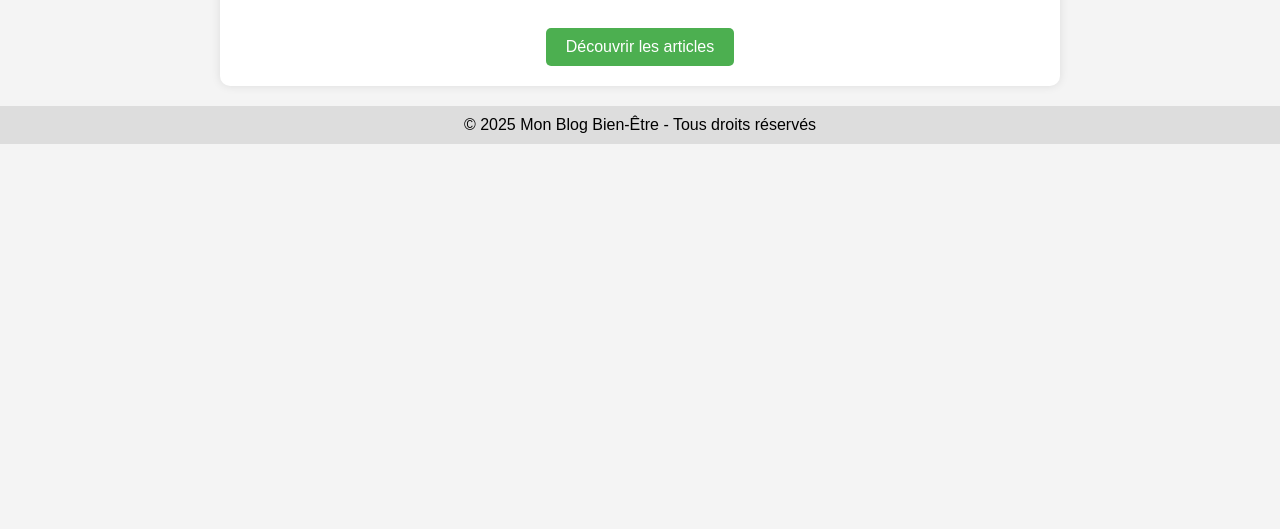
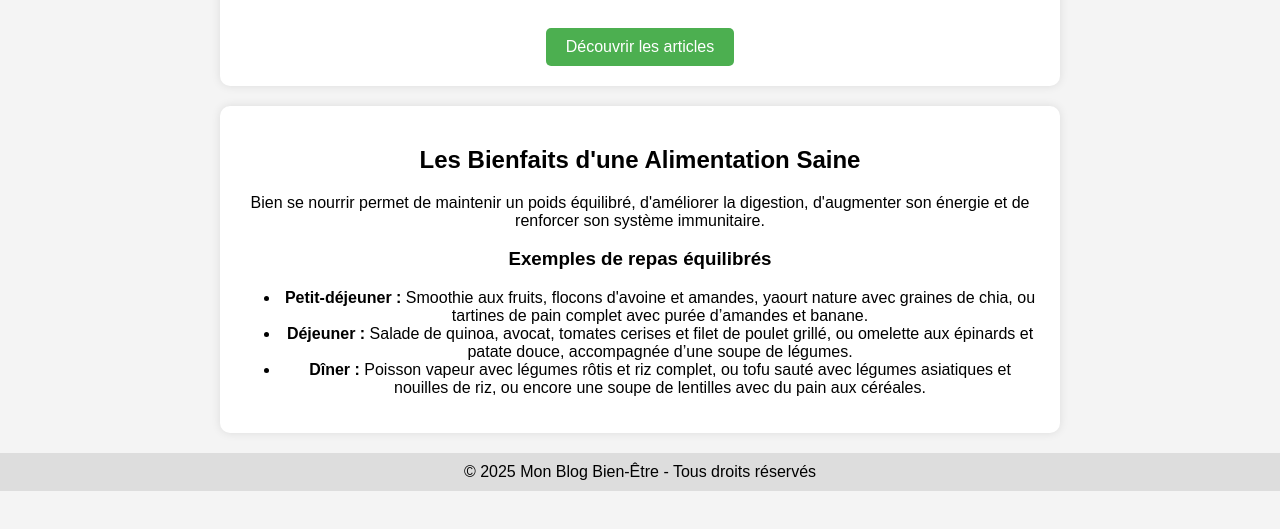
Before and after one commit to HaikoEri/Mon-blog-poid, a plain HTML site: page index.html in a window 1280 px wide. Shown: the part 227-756 px from the top of the page. Drawn offline with Linux system fonts and the light colour scheme.

Commit message:
Add files via upload

```diff
--- a/index.html
+++ b/index.html
@@ -52,6 +52,16 @@
         <p>Découvrez des méthodes simples et efficaces pour perdre du poids sans frustration, en adoptant une alimentation équilibrée et des habitudes saines.</p>
         <a href="#articles" class="btn">Découvrir les articles</a>
     </div>
+    <div class="container">
+        <h2>Les Bienfaits d'une Alimentation Saine</h2>
+        <p>Bien se nourrir permet de maintenir un poids équilibré, d'améliorer la digestion, d'augmenter son énergie et de renforcer son système immunitaire.</p>
+        <h3>Exemples de repas équilibrés</h3>
+        <ul>
+            <li><strong>Petit-déjeuner :</strong> Smoothie aux fruits, flocons d'avoine et amandes, yaourt nature avec graines de chia, ou tartines de pain complet avec purée d’amandes et banane.</li>
+            <li><strong>Déjeuner :</strong> Salade de quinoa, avocat, tomates cerises et filet de poulet grillé, ou omelette aux épinards et patate douce, accompagnée d’une soupe de légumes.</li>
+            <li><strong>Dîner :</strong> Poisson vapeur avec légumes rôtis et riz complet, ou tofu sauté avec légumes asiatiques et nouilles de riz, ou encore une soupe de lentilles avec du pain aux céréales.</li>
+        </ul>
+    </div>
     <footer>
         © 2025 Mon Blog Bien-Être - Tous droits réservés
     </footer>
```
